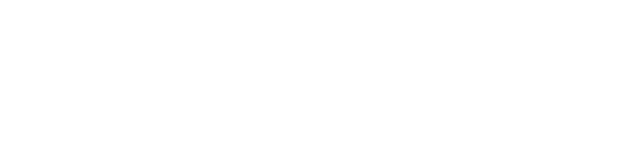
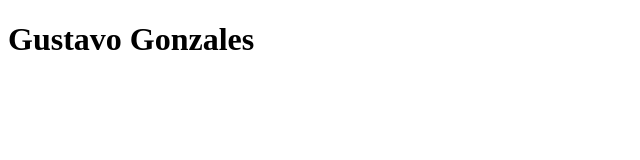
Before and after one commit to RaineGR/pruebagit, a plain HTML site: page index.html in a window 1280 px wide. Shown: the whole page, without its empty margins (0-640 px from the left). Drawn offline with Linux system fonts and the light colour scheme.

Commit message:
Se modifica el archivo index

```diff
--- a/index.html
+++ b/index.html
@@ -6,6 +6,6 @@
     <title>Document</title>
 </head>
 <body>
-
+    <h1>Gustavo Gonzales</h1>
 </body>
 </html>
```
